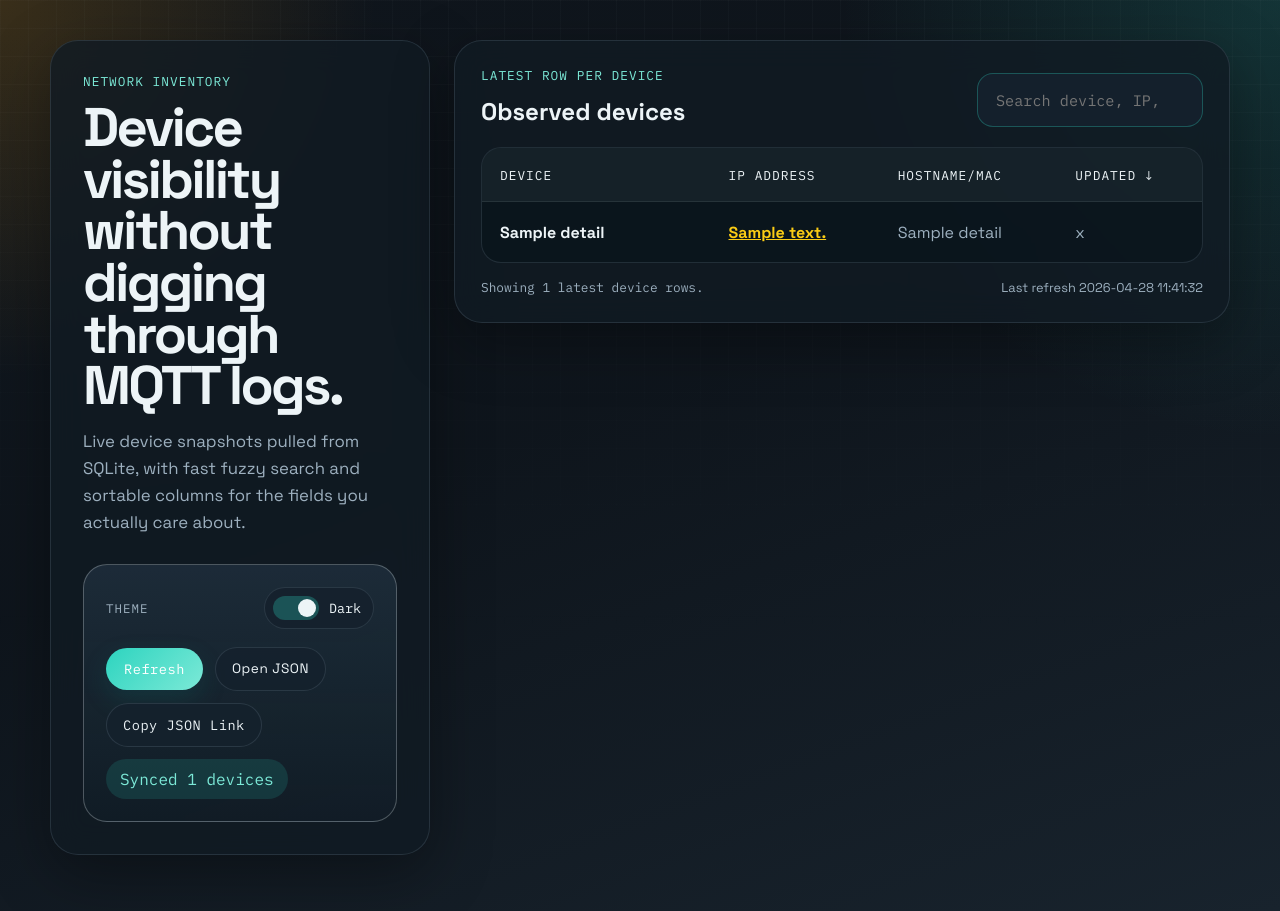
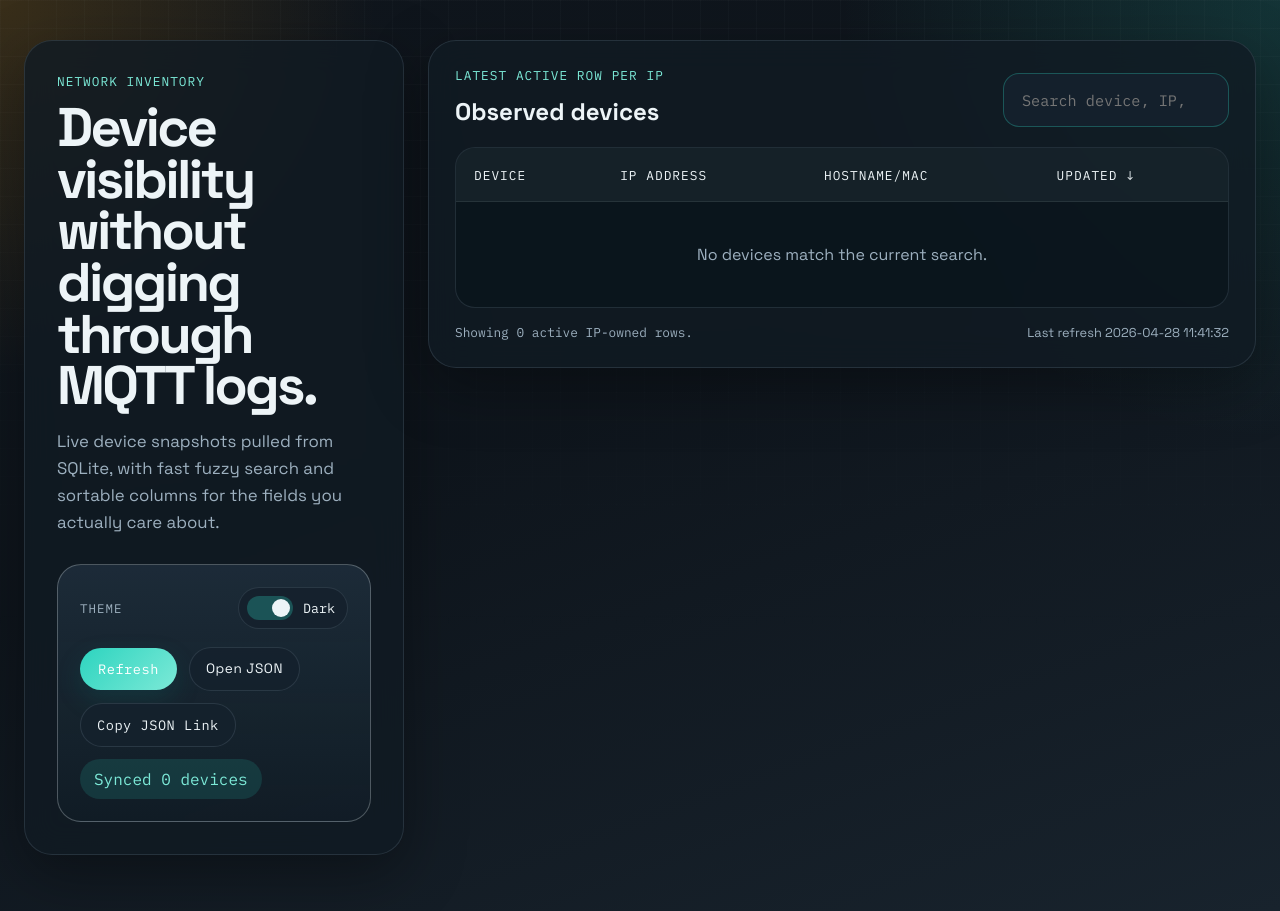
Before and after one commit to merlinmb/mqtt-device-logger, a Flask app: page / in a window 1280 px wide. Run offline with Flask 3, Linux system fonts and the light colour scheme; tables that the repository leaves empty hold one stand-in row (values such as "Sample post"); data that the repository does not hold is empty.

Commit message:
Enhance device logging by marking IP mappings as stale and updating UI to reflect active rows
Co-authored-by: Copilot <copilot@github.com>

```diff
--- a/app.py
+++ b/app.py
@@ -29,6 +29,19 @@ def get_env_topics(default_topics):
 
     topics = [topic.strip() for topic in value.split(",") if topic.strip()]
     return topics or default_topics
+
+
+def to_bool(value, default=False):
+    if value is None:
+        return default
+
+    normalized = str(value).strip().lower()
+    if normalized in {"1", "true", "yes", "y", "on"}:
+        return True
+    if normalized in {"0", "false", "no", "n", "off"}:
+        return False
+
+    return default
 
 
 MQTT_BROKER = os.getenv("MQTT_BROKER", "mqtt-broker.local")
@@ -142,9 +155,14 @@ def initialize_database():
             device_name TEXT NOT NULL,
             ip_address TEXT NOT NULL,
             hostname TEXT,
+            is_stale INTEGER NOT NULL DEFAULT 0,
             timestamp TEXT NOT NULL
         )
     """)
+    ensure_device_details_schema(cursor)
+    cursor.execute(
+        "CREATE INDEX IF NOT EXISTS idx_device_details_active_ip ON device_details (is_stale, ip_address, id)"
+    )
     cursor.execute("""
         CREATE TABLE IF NOT EXISTS ui_preferences (
             preference_key TEXT PRIMARY KEY,
@@ -155,6 +173,18 @@ def initialize_database():
     conn.commit()
     conn.close()
     print(f"[DB] Database initialized: {DATABASE_NAME}")
+
+
+def ensure_device_details_schema(cursor):
+    """Apply minimal forward-compatible schema migrations for device_details."""
+    columns = {
+        row[1] for row in cursor.execute("PRAGMA table_info(device_details)").fetchall()
+    }
+
+    if "is_stale" not in columns:
+        cursor.execute(
+            "ALTER TABLE device_details ADD COLUMN is_stale INTEGER NOT NULL DEFAULT 0"
+        )
 
 
 def get_db_connection():
@@ -191,40 +221,84 @@ def set_ui_preference(preference_key, preference_value):
         cursor.execute(query, (preference_key, preference_value, timestamp))
         conn.commit()
 
+
+def has_trackable_ip(ip):
+    normalized_ip = first_present(ip).upper()
+    return normalized_ip not in {"N/A", "N/A (WLED STATE)", "UNKNOWN"}
+
 def write_to_db(device, ip, hostname):
-    """Connects to the database and inserts the new record."""
+    """Persist a message while treating IP as the active device identity."""
+    if not has_trackable_ip(ip):
+        print(f"[DB SKIP] Ignoring message with non-trackable IP for device '{device}'.")
+        return
+
     timestamp = datetime.datetime.now().strftime('%Y-%m-%d %H:%M:%S')
     try:
         with sqlite3.connect(DATABASE_NAME) as conn:
             cursor = conn.cursor()
             existing = cursor.execute(
-                "SELECT id FROM device_details WHERE device_name = ? LIMIT 1",
-                (device,)
+                """
+                SELECT id, device_name
+                FROM device_details
+                WHERE ip_address = ? AND is_stale = 0
+                ORDER BY id DESC
+                LIMIT 1
+                """,
+                (ip,)
             ).fetchone()
             is_new = existing is None
+            previous_device = existing[1] if existing else None
+
             cursor.execute(
-                "INSERT INTO device_details (device_name, ip_address, hostname, timestamp) VALUES (?, ?, ?, ?)",
+                "UPDATE device_details SET is_stale = 1 WHERE ip_address = ? AND is_stale = 0",
+                (ip,)
+            )
+
+            cursor.execute(
+                """
+                INSERT INTO device_details (device_name, ip_address, hostname, is_stale, timestamp)
+                VALUES (?, ?, ?, 0, ?)
+                """,
                 (device, ip, hostname, timestamp)
             )
             conn.commit()
-        label = "[NEW]" if is_new else "[UPDATE]"
-        print(f"[DB WRITE] {label} Device '{device}' | IP={ip} | Host={hostname} | Time={timestamp}")
+
+        if is_new:
+            label = "[NEW]"
+        elif previous_device != device:
+            label = "[IP REASSIGNED]"
+        else:
+            label = "[UPDATE]"
+
+        print(
+            f"[DB WRITE] {label} Device '{device}' | IP={ip} | Host={hostname} | Time={timestamp}"
+        )
+
+        if previous_device and previous_device != device:
+            print(
+                f"[DB STALE] IP {ip} moved from '{previous_device}' to '{device}'. "
+                "Previous mapping marked stale."
+            )
     except sqlite3.Error as e:
         print(f"[ERROR] Database error occurred during write: {e}")
 
 
-def fetch_latest_devices():
+def fetch_latest_devices(include_stale=False):
     initialize_database()
-    query = """
-        SELECT id, device_name, ip_address, hostname, timestamp
-        FROM device_details
-        WHERE id IN (
-            SELECT MAX(id)
+    if include_stale:
+        query = """
+            SELECT id, device_name, ip_address, hostname, is_stale, timestamp
             FROM device_details
-            GROUP BY device_name
-        )
-        ORDER BY timestamp DESC, id DESC
-    """
+            ORDER BY timestamp DESC, id DESC
+        """
+    else:
+        query = """
+            SELECT id, device_name, ip_address, hostname, is_stale, timestamp
+            FROM device_details
+            WHERE is_stale = 0
+            ORDER BY timestamp DESC, id DESC
+        """
+
     with get_db_connection() as conn:
         rows = conn.execute(query).fetchall()
 
@@ -246,11 +320,13 @@ def index():
 
 @app.get("/api/devices")
 def list_devices():
-    devices = fetch_latest_devices()
+    include_stale = to_bool(request.args.get("include_stale"), default=False)
+    devices = fetch_latest_devices(include_stale=include_stale)
     return jsonify(
         {
             "devices": devices,
             "count": len(devices),
+            "include_stale": include_stale,
             "generated_at": datetime.datetime.now().strftime('%Y-%m-%d %H:%M:%S'),
         }
     )
@@ -263,7 +339,8 @@ def devices_json():
 
 @app.get("/devices-table.json")
 def devices_table_json():
-    return jsonify(fetch_latest_devices())
+    include_stale = to_bool(request.args.get("include_stale"), default=False)
+    return jsonify(fetch_latest_devices(include_stale=include_stale))
 
 
 @app.get("/api/preferences")
--- a/static/app.js
+++ b/static/app.js
@@ -208,7 +208,7 @@ function updateSummary() {
 
   resultsCopy.textContent = state.query
     ? `Showing ${state.visibleDevices.length} fuzzy matches for "${state.query}".`
-    : `Showing ${state.visibleDevices.length} latest device rows.`;
+    : `Showing ${state.visibleDevices.length} active IP-owned rows.`;
 }
 
 function updateSortIndicators() {
--- a/static/styles.css
+++ b/static/styles.css
@@ -70,6 +70,16 @@ body[data-theme="light"]::before {
   width: min(1180px, calc(100% - 32px));
   margin: 0 auto;
   padding: 40px 0 56px;
+}
+
+@media (min-width: 1200px) {
+  .page-shell {
+    width: min(1380px, calc(100% - 48px));
+  }
+
+  .dashboard-layout {
+    grid-template-columns: minmax(280px, 340px) minmax(0, 1fr);
+  }
 }
 
 .dashboard-layout {
--- a/templates/index.html
+++ b/templates/index.html
@@ -47,7 +47,7 @@
         <section class="table-card">
           <div class="table-header-row">
             <div>
-              <p class="section-kicker">Latest row per device</p>
+              <p class="section-kicker">Latest active row per IP</p>
               <h2>Observed devices</h2>
             </div>
             <div class="table-toolbar">
```
Also changed, not shown: README.md.
